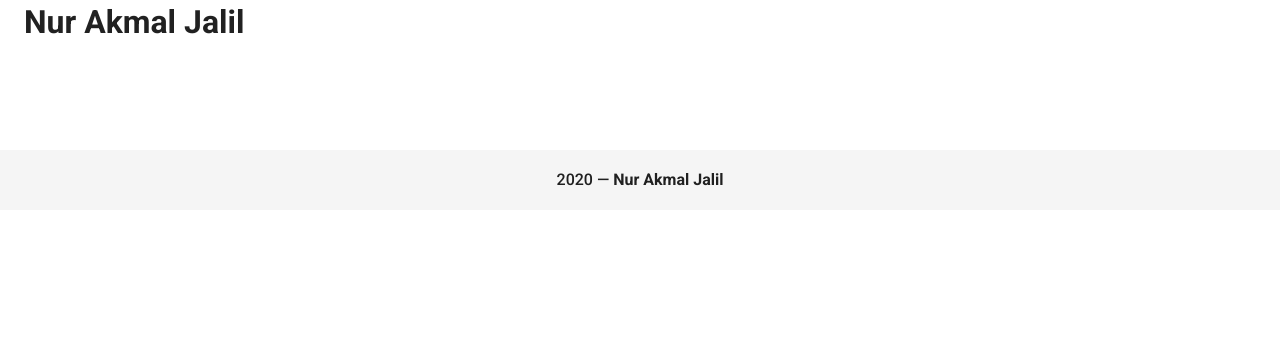
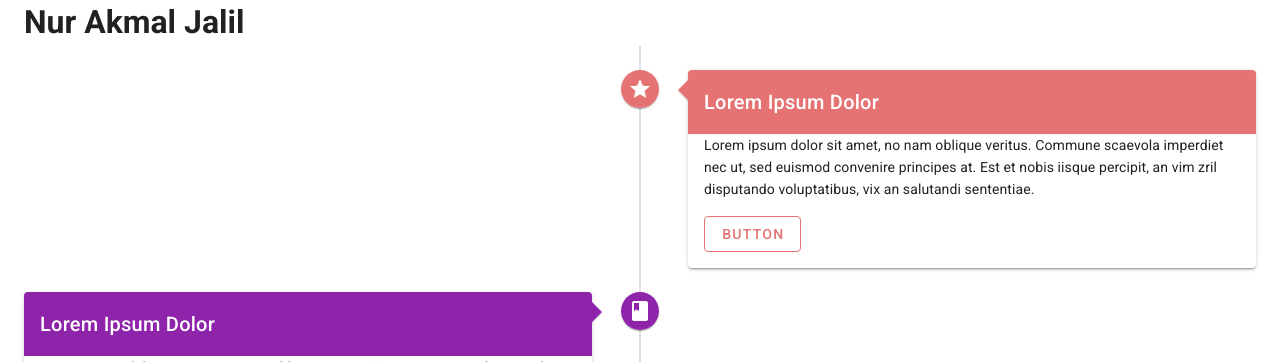
Before and after one commit to nurakmaljalil91/porfolio-page-4, a Vue app: page / in a window 1280 px wide. Shown: the part 590-952 px from the top of the page. Before the commit the page ends 800 px from the top, so only its background shows below. Built offline with nearby package versions, Linux system fonts and the light colour scheme.

Commit message:
add timeline

```diff
--- a/src/views/Home.vue
+++ b/src/views/Home.vue
@@ -4,6 +4,38 @@
       <v-expand-transition>
         <h1 v-show="created">Nur Akmal Jalil</h1>
       </v-expand-transition>
+
+      <v-timeline
+    align-top
+    :dense="$vuetify.breakpoint.smAndDown"
+  >
+    <v-timeline-item
+      v-for="(item, i) in items"
+      :key="i"
+      :color="item.color"
+      :icon="item.icon"
+      fill-dot
+    >
+      <v-card
+        :color="item.color"
+        dark
+      >
+        <v-card-title class="title">
+          Lorem Ipsum Dolor
+        </v-card-title>
+        <v-card-text class="white text--primary">
+          <p>Lorem ipsum dolor sit amet, no nam oblique veritus. Commune scaevola imperdiet nec ut, sed euismod convenire principes at. Est et nobis iisque percipit, an vim zril disputando voluptatibus, vix an salutandi sententiae.</p>
+          <v-btn
+            :color="item.color"
+            class="mx-0"
+            outlined
+          >
+            Button
+          </v-btn>
+        </v-card-text>
+      </v-card>
+    </v-timeline-item>
+  </v-timeline>
     </v-container>
   </div>
 </template>
@@ -15,6 +47,24 @@
   data() {
     return {
       created: false,
+       items: [
+        {
+          color: 'red lighten-2',
+          icon: 'mdi-star',
+        },
+        {
+          color: 'purple darken-1',
+          icon: 'mdi-book-variant',
+        },
+        {
+          color: 'green lighten-1',
+          icon: 'mdi-airballoon',
+        },
+        {
+          color: 'indigo',
+          icon: 'mdi-buffer',
+        },
+      ],
     };
   },
   created() {
```
